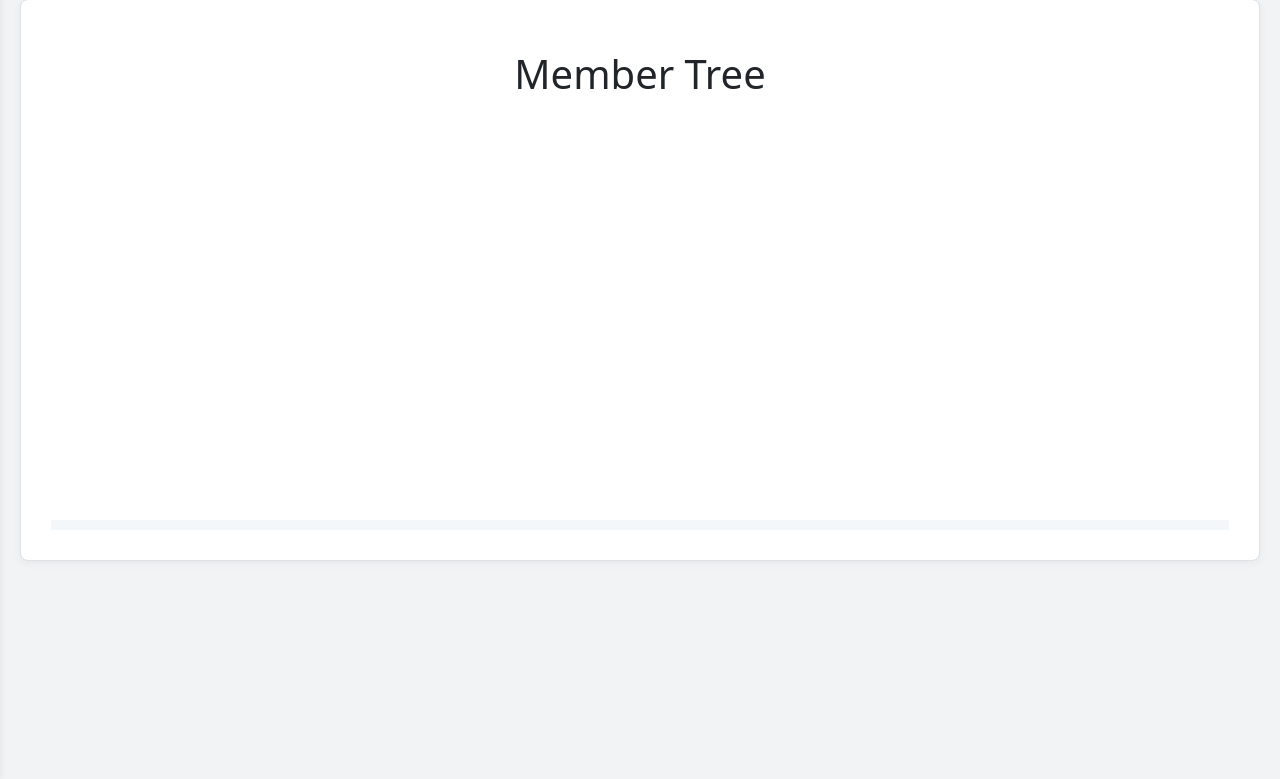
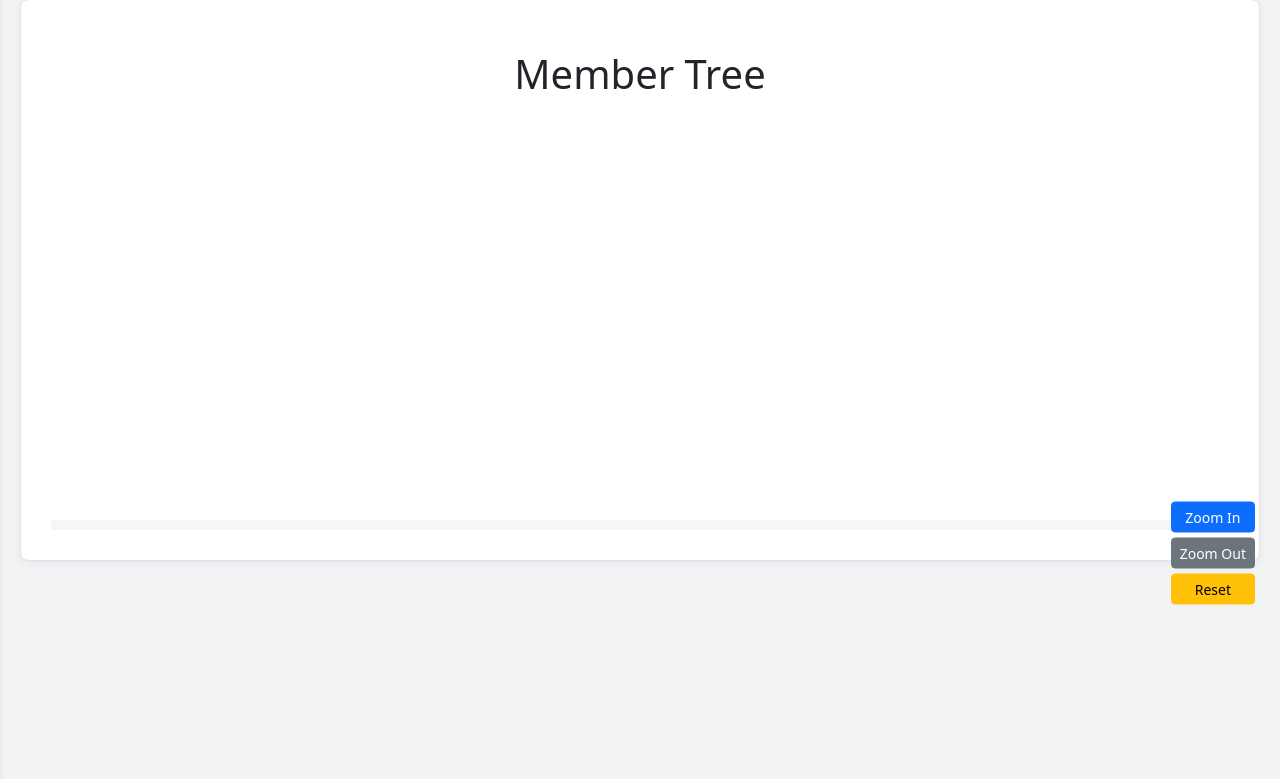
Before and after one commit to Rupesh-Mistri/ngojsct.org, a Django app: page /level_data/ in a window 1280 px wide. Shown: the part 87-866 px from the top of the page. Run offline with Django 5.2, Linux system fonts and the light colour scheme; the visitor is signed in with stand-in values (Sample User, id 1); data comes from the database, SQL or seed files in the repository; some libraries are stand-ins or nearby versions.

Commit message:
added zoom-in zoom-out reset button in level_data tree

```diff
--- a/ngojsct_mlm/templates/level_data.html
+++ b/ngojsct_mlm/templates/level_data.html
@@ -149,6 +149,9 @@
 .genealogy-tree {
     display: inline-block;
     min-width: 100%; /* Ensure the tree takes up the full width */
+
+    transform-origin: 0 0; /* Top-left scaling for consistent zooming */
+    transition: transform 0.2s ease-in-out;
 }
 
 .genealogy-tree ul {
@@ -392,7 +395,23 @@
 
             </ul>
         </div>
+        <div id="zoomControls" style="
+    position: fixed;
+    top: 80%;
+    right: 25px;
+    transform: translateY(-50%);
+    display: flex;
+    flex-direction: column;
+    gap: 5px;
+    z-index: 9999;
+">
+    <button id="zoomInBtn" class="btn btn-sm btn-primary">Zoom In</button>
+    <button id="zoomOutBtn" class="btn btn-sm btn-secondary">Zoom Out</button>
+    <button id="resetZoomBtn" class="btn btn-sm btn-warning">Reset</button>
+</div>
     </div>
+
+
     <script src="https://code.jquery.com/jquery-3.6.0.min.js" ></script>
     <script src="{% static 'js/datatables.min.js' %}"></script>
     <script>
@@ -500,47 +519,7 @@
     //alert(trr)
     document.getElementById("genealogyRoot").innerHTML = generateTree(tree)
     </script>
-    {% comment %} <script>
 
-       $(function () {
-        // Initially hide all submenus
-        $('.genealogy-tree ul').hide();
-        $('.genealogy-tree>ul').show();
-        $('.genealogy-tree ul.active').show();
-
-        // Event listener for click events on tree items
-        $('.genealogy-tree li').on('click', function (e) {
-            var children = $(this).find('> ul');
-            if (children.is(":visible")) {
-                children.hide('fast').removeClass('active');
-            } else {
-                children.show('fast').addClass('active');
-            }
-
-            // Instead of scrolling immediately, calculate the target scroll position
-            setTimeout(function() {
-                var scrollContainer = $('.genealogy-body');
-                var containerTop = scrollContainer.offset().top;
-                var scrollTo = $(this).offset().top - containerTop + scrollContainer.scrollTop() - (scrollContainer.height() / 2);
-
-                // Animate the scroll to the calculated position
-                scrollContainer.animate({
-                    scrollTop: scrollTo
-                }, 'fast');
-            }.bind(this), 300); // Adjust the delay as needed to ensure animation timing
-
-            e.stopPropagation();
-        });
-
-        // Force horizontal scrollbar to be visible on load
-        $('.genealogy-scroll').each(function () {
-            if (this.scrollWidth > this.clientWidth) {
-                $(this).css('overflow-x', 'auto');
-            }
-        });
-    });
-
-    </script> {% endcomment %}
 
 <script>
   const dragScroll = document.querySelector('.drag-scroll');
@@ -579,5 +558,77 @@
   });
 </script>
 
+{% comment %} <script>
+let scale = 1; // Initial scale
+
+const genealogyTree = document.querySelector('.genealogy-tree');
+const zoomInBtn = document.getElementById('zoomInBtn');
+const zoomOutBtn = document.getElementById('zoomOutBtn');
+const resetZoomBtn = document.getElementById('resetZoomBtn');
+
+zoomInBtn.addEventListener('click', () => {
+    scale += 0.1;
+    updateZoom();
+});
+
+zoomOutBtn.addEventListener('click', () => {
+    scale = Math.max(0.2, scale - 0.1); // Prevent zooming out too far
+    updateZoom();
+});
+
+resetZoomBtn.addEventListener('click', () => {
+    scale = 1;
+    updateZoom();
+});
+
+function updateZoom() {
+    genealogyTree.style.transform = `scale(${scale})`;
+}
+</script> {% endcomment %}
+<script>
+let scale = 1; // Initial scale
+
+const genealogyTree = document.querySelector('.genealogy-tree');
+const zoomInBtn = document.getElementById('zoomInBtn');
+const zoomOutBtn = document.getElementById('zoomOutBtn');
+const resetZoomBtn = document.getElementById('resetZoomBtn');
+
+zoomInBtn.addEventListener('click', () => {
+    scale += 0.1;
+    updateZoom();
+});
+
+zoomOutBtn.addEventListener('click', () => {
+    scale = Math.max(0.2, scale - 0.1); // Prevent zooming out too far
+    updateZoom();
+});
+
+resetZoomBtn.addEventListener('click', () => {
+    scale = 1;
+    updateZoom();
+});
+
+function updateZoom() {
+    genealogyTree.style.transform = `scale(${scale})`;
+}
+
+// Enable zoom with Ctrl + Mouse Scroll
+const genealogyScroll = document.querySelector('.genealogy-scroll');
+
+genealogyScroll.addEventListener('wheel', function(e) {
+    if (e.ctrlKey) { // Zoom only when Ctrl is pressed
+        e.preventDefault(); // Prevent default browser zoom
+        if (e.deltaY < 0) {
+            // Scroll up => Zoom In
+            scale += 0.05;
+        } else {
+            // Scroll down => Zoom Out
+            scale = Math.max(0.2, scale - 0.05);
+        }
+        updateZoom();
+    }
+}, { passive: false }); // Required to allow preventDefault
+
+</script>
 
 {% endblock content %}
```
Also changed, not shown: 1 other file.
